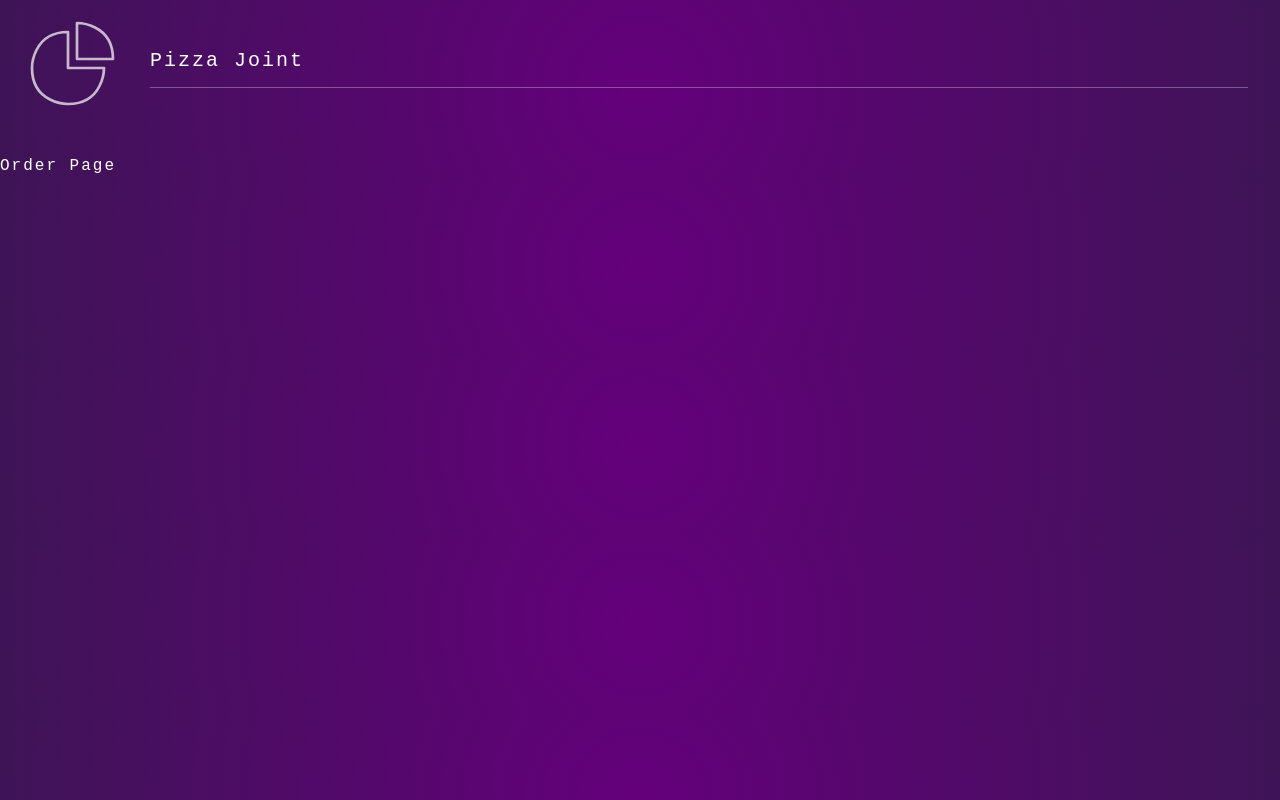
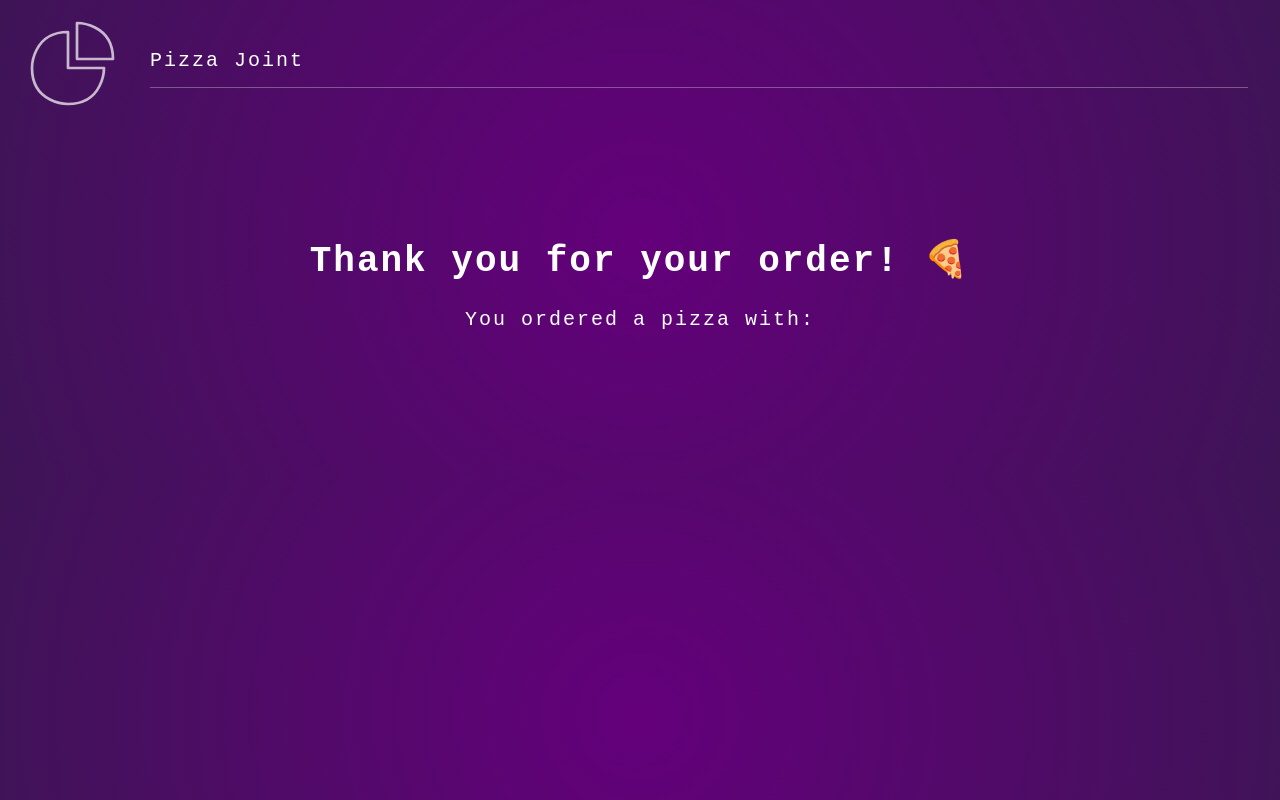
Before and after one commit to kaungmyatkyawtiti/PizzaJoint, a React (Vite) app: page /order in a window 1280 px wide. Built offline with nearby package versions, Linux system fonts and the light colour scheme.

Commit message:
feat(order): add Order page with related reducer and style changes

```diff
--- a/src/hooks/pizzaReducer.ts
+++ b/src/hooks/pizzaReducer.ts
@@ -26,18 +26,29 @@ export default function pizzaReducer(
       };
     }
     case "TOGGLE_TOPPING": {
-      if (state.toppings.includes(action.payload)) {
-        return {
-          ...state,
-          toppings: state.toppings.filter(t => t !== action.payload),
-        };
-      }
+      // if (state.toppings.includes(action.payload)) {
+      //   return {
+      //     ...state,
+      //     toppings: state.toppings.filter(t => t !== action.payload),
+      //   };
+      // }
+      // return {
+      //   ...state,
+      //   toppings: [
+      //     ...state.toppings,
+      //     action.payload
+      //   ],
+      // };
+
+      const exists = state.toppings.includes(action.payload);
+
+      const newToppings = exists
+        ? state.toppings.filter(t => t !== action.payload) // remove
+        : [action.payload, ...state.toppings];             // add
+
       return {
         ...state,
-        toppings: [
-          ...state.toppings,
-          action.payload
-        ],
+        toppings: newToppings
       };
     }
     case "RESET": {
--- a/src/index.css
+++ b/src/index.css
@@ -24,7 +24,6 @@ div {
 body {
   background: rgb(100, 0, 123);
   background: radial-gradient(circle, rgba(100, 0, 123, 1) 0%, rgba(62, 20, 86, 1) 100%);
-  overflow: hidden;
 }
 
 @layer components {
--- a/src/pages/Order.tsx
+++ b/src/pages/Order.tsx
@@ -2,13 +2,30 @@ import { useContext } from 'react';
 import { PizzaContext } from '../hooks/PizzaContext';
 
 export default function Order() {
-  const { state, dispatch } = useContext(PizzaContext);
+  const { state } = useContext(PizzaContext);
 
   return (
-    <div>
-      Order Page
-      <span>{state.base}</span>
-      <span>{state.toppings}</span>
+    <div className="max-w-3xl mx-auto p-6 sm:p-8 md:p-10 my-12">
+
+      <h2 className="text-3xl sm:text-4xl font-bold mb-4 sm:mb-6 text-center">
+        Thank you for your order! 🍕
+      </h2>
+
+      <p className="text-lg sm:text-xl mb-6 sm:mb-8 text-center">
+        You ordered a <span className="font-semibold">{state.base}</span> pizza with:
+      </p>
+
+      <div className="grid grid-cols-1 sm:grid-cols-2 md:grid-cols-3 gap-4 mb-6">
+        {state.toppings.map((topping) => (
+          <div
+            key={topping}
+            className="border rounded-full py-2 px-4 font-medium text-center hover:scale-105 transition-transform cursor-pointer"
+          >
+            {topping}
+          </div>
+        ))}
+      </div>
+
     </div>
-  )
+  );
 }
```
